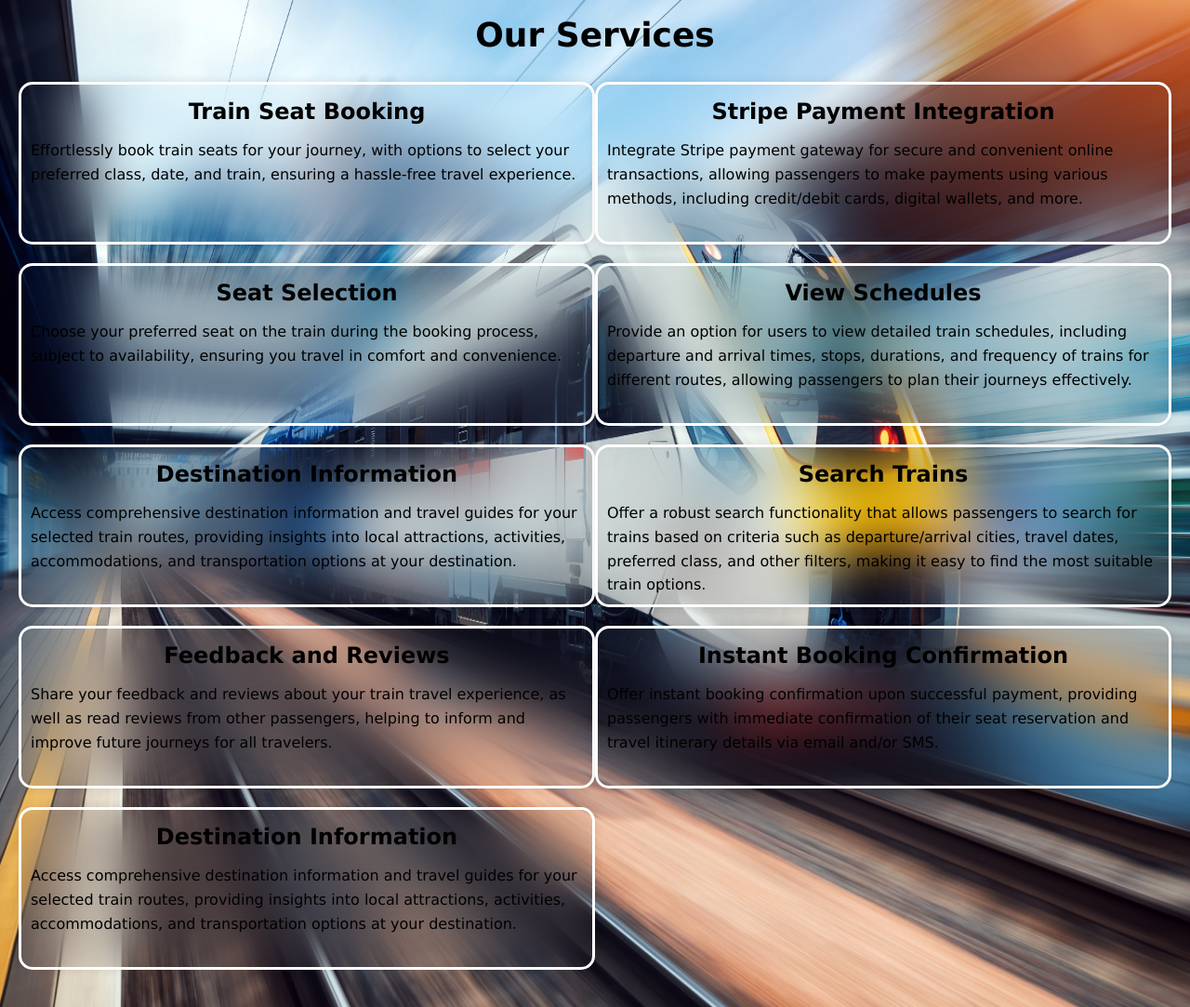
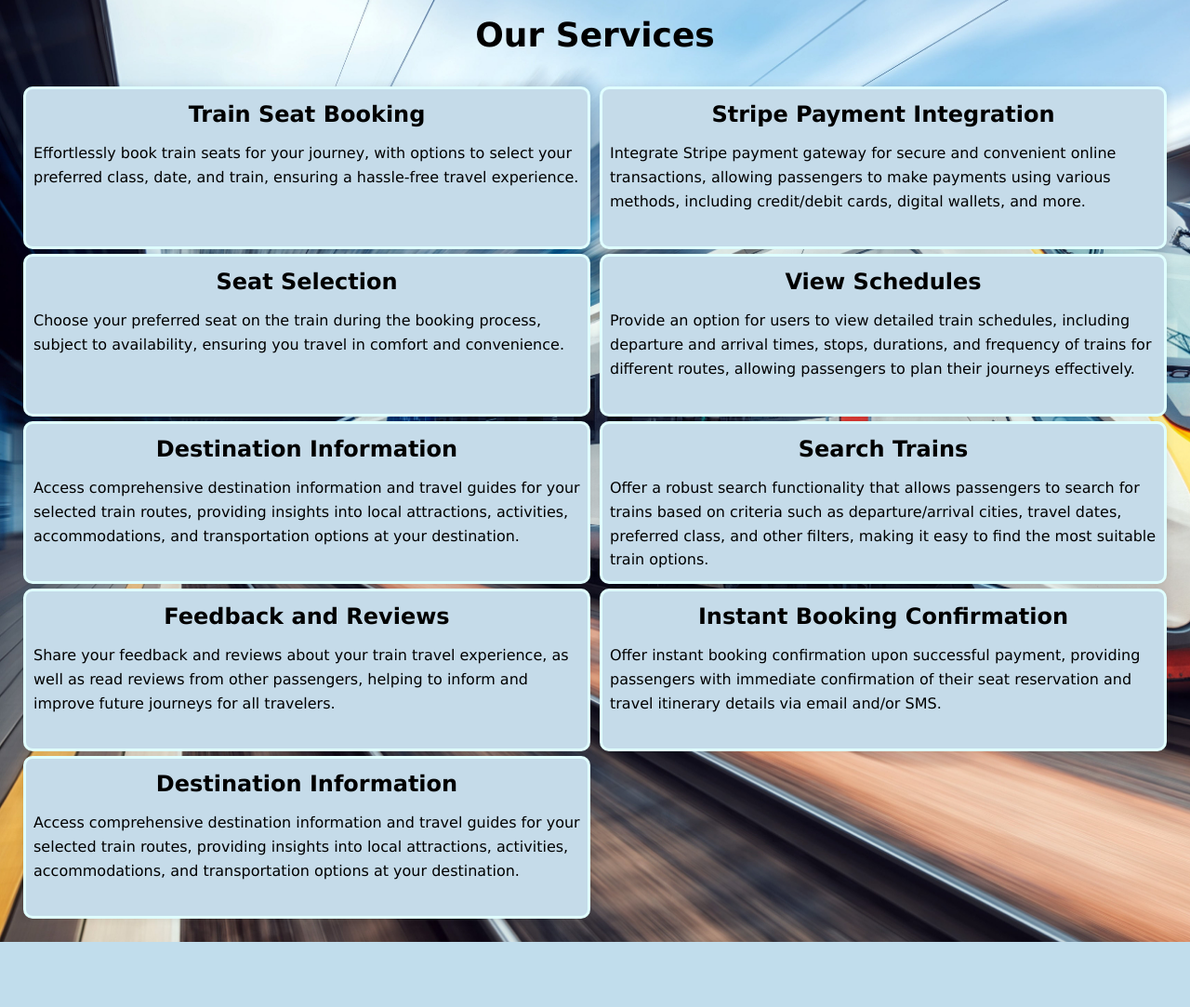
Before and after one commit to Saad-Hassan25/Railwayz, a Django app: page /user/services/ in a window 1280 px wide. Shown: the part 58-1141 px from the top of the page at 93% size. After the commit the page ends 1071 px from the top, so only its background shows below. Run offline with Django 5.2, Linux system fonts and the light colour scheme.

Commit message:
Update services.css

```diff
--- a/Railwayz/Core/static/services.css
+++ b/Railwayz/Core/static/services.css
@@ -14,7 +14,7 @@ body{
 
   background-image: url('img5.jpg');
   background-repeat: no-repeat;
-  background-size: 100% 100%;
+  background-size: cover;
 }
 
 .navbar {
@@ -99,17 +99,17 @@ body{
 }
 .service-box {
 
-  border-radius: 15px;
+  border-radius: 10px;
   box-shadow: 0 0 10px rgba(0, 0, 0, 0.1);
-  padding: 10px;
+  padding: 8px;
   margin-bottom: 20px;
   box-sizing: border-box;
   color: #fff;
   height: 175px;
-  border: 3px solid #fff; /* Increase the border width and adjust color if needed */
+  border: 3px solid lightcyan; /* Increase the border width and adjust color if needed */
   backdrop-filter: blur(30px);
-
-
+  background-color: rgb(197, 219, 233); /* Light grey color */
+  margin: 5px;
 }
 
 /* Styles for service headings and details */
```
